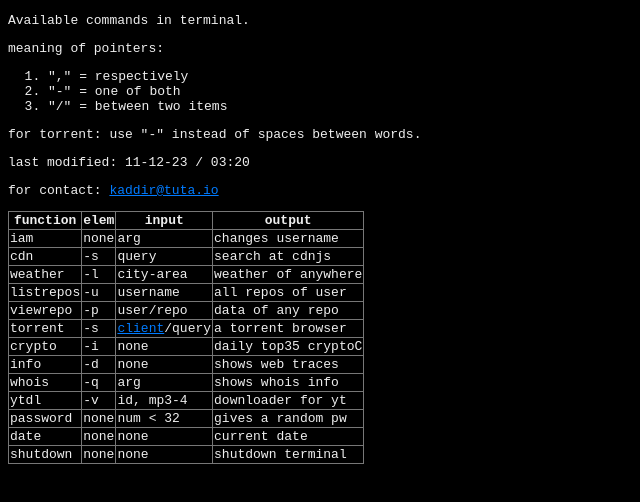
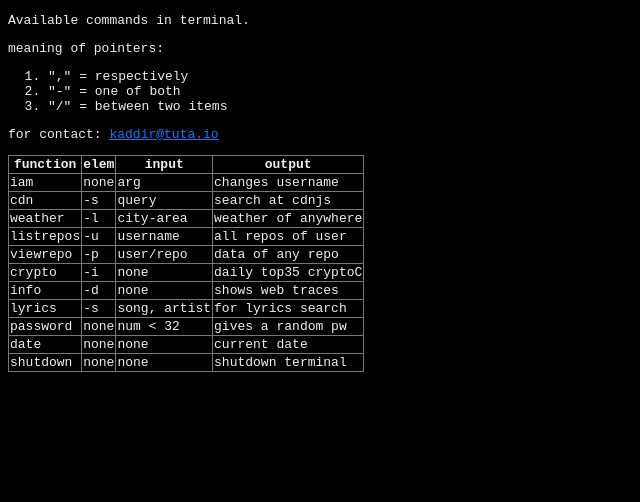
Before and after one commit to akakadir/jquery-terminal-tools, a plain HTML site: page help.html in a window 1280 px wide. Shown: the whole page, without its empty margins (0-640 px from the left). Drawn offline with Linux system fonts and the light colour scheme.

Commit message:
Update help.html

```diff
--- a/help.html
+++ b/help.html
@@ -34,8 +34,6 @@ border-collapse: collapse;
 <li>"-" = one of both</li>
 <li>"/" = between two items</li>
 </ol>
-<p>for torrent: use "-" instead of spaces between words.</p>
-<p>last modified: 11-12-23 / 03:20</p>
 <p>for contact: <a href="mailto:kaddir@tuta.io">kaddir@tuta.io</a></p>
 <table border = 1>
 <thead>
@@ -78,11 +76,6 @@ border-collapse: collapse;
     <td>data of any repo</td>
   </tr>
    <tr>
-    <td>torrent</td>
-    <td>-s</td>
-    <td><a href="https://github.com/Ryuk-me/Torrents-Api/blob/master/README.md#keywords">client</a>/query<td>a torrent browser</td>
-  </tr>
-   <tr>
     <td>crypto</td>
     <td>-i</td>
     <td>none</td>
@@ -95,16 +88,10 @@ border-collapse: collapse;
     <td>shows web traces</td>
   </tr>
    <tr>
-    <td>whois</td>
-    <td>-q</td>
-    <td>arg</td>
-    <td>shows whois info</td>
-  </tr>
-   <tr>
-    <td>ytdl</td>
-    <td>-v</td>
-    <td>id, mp3-4</td>
-    <td>downloader for yt</td>
+    <td>lyrics</td>
+    <td>-s</td>
+    <td>song, artist</td>
+    <td>for lyrics search</td>
   </tr>
    <tr>
     <td>password</td>
```
